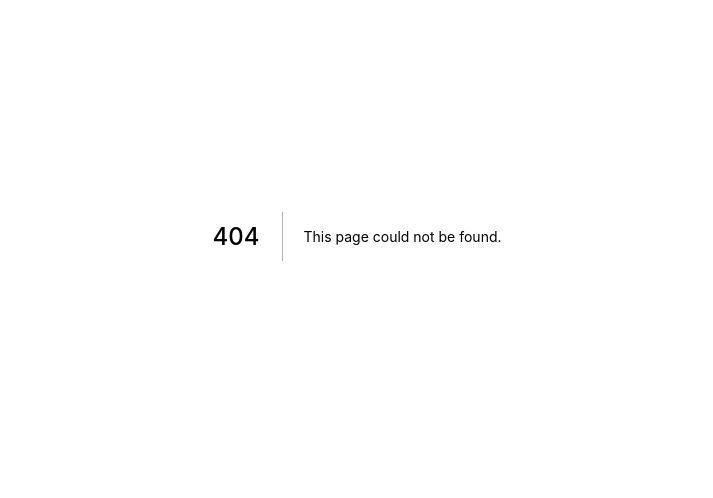
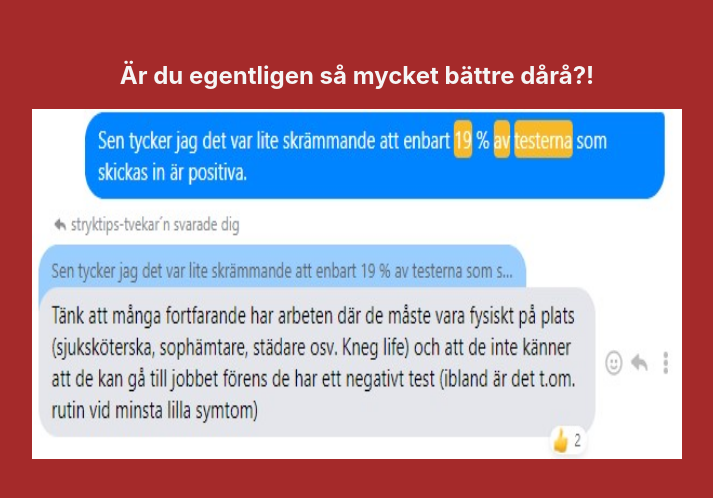
Before and after one commit to albinnilssonafsillen/linkedin, a Next.js app: page /ardubattre in a window 1280 px wide. Before the commit this address had no page. Shown: the part 164-662 px from the top of the page, without its empty margins (283-996 px from the left). Built offline with nearby package versions, Linux system fonts and the light colour scheme.

Commit message:
added new rout to bring shame to myself

```diff
--- /dev/null
+++ b/pages/ardubattre.js
@@ -0,0 +1,16 @@
+import Image from 'next/image'
+
+export default function Better() {
+    return (
+        <div class="App">
+            <div>
+                <h2>Är du egentligen så mycket bättre dårå?!</h2>
+                <Image
+                    src="/images/albin_shame.jpg"
+                    width={650}
+                    height={350}
+                />
+            </div>
+        </div>
+    );
+}
--- a/styles/globals.css
+++ b/styles/globals.css
@@ -2,7 +2,6 @@ html, body {
   padding: 0;
   margin: 0;
   font-family: -apple-system, BlinkMacSystemFont, Segoe UI, Roboto, Oxygen, Ubuntu, Cantarell, Fira Sans, Droid Sans, Helvetica Neue, sans-serif;
-
 }
 
 .App {
@@ -29,8 +28,8 @@ html, body {
 .btn {
   padding: 0.5rem;
   border-radius: 25px;
-  background-color:tomato;
-  color:whitesmoke;
+  background-color: tomato;
+  color: whitesmoke;
   font-weight: bold;
   align-items: flex-end;
   cursor: pointer;
@@ -64,17 +63,25 @@ html, body {
   width: 60vmin;
 }
 
+.shame {
+  text-align: center;
+  display: flex;
+  justify-content: center;
+  align-items: center;
+  min-height: 100vh;
+  color: whitesmoke;
+  padding: 1rem;
+  background-color: brown;
+}
 
 @media (max-width: 480px) {
   .App {
     flex-direction: column-reverse;
   }
-
   .linkedInPost {
     height: 60%;
     width: 80%;
   }
-
   .mailList {
     height: 50%;
     width: 80%;
```
Also changed, not shown: public/images/albin_shame.jpg (added).
